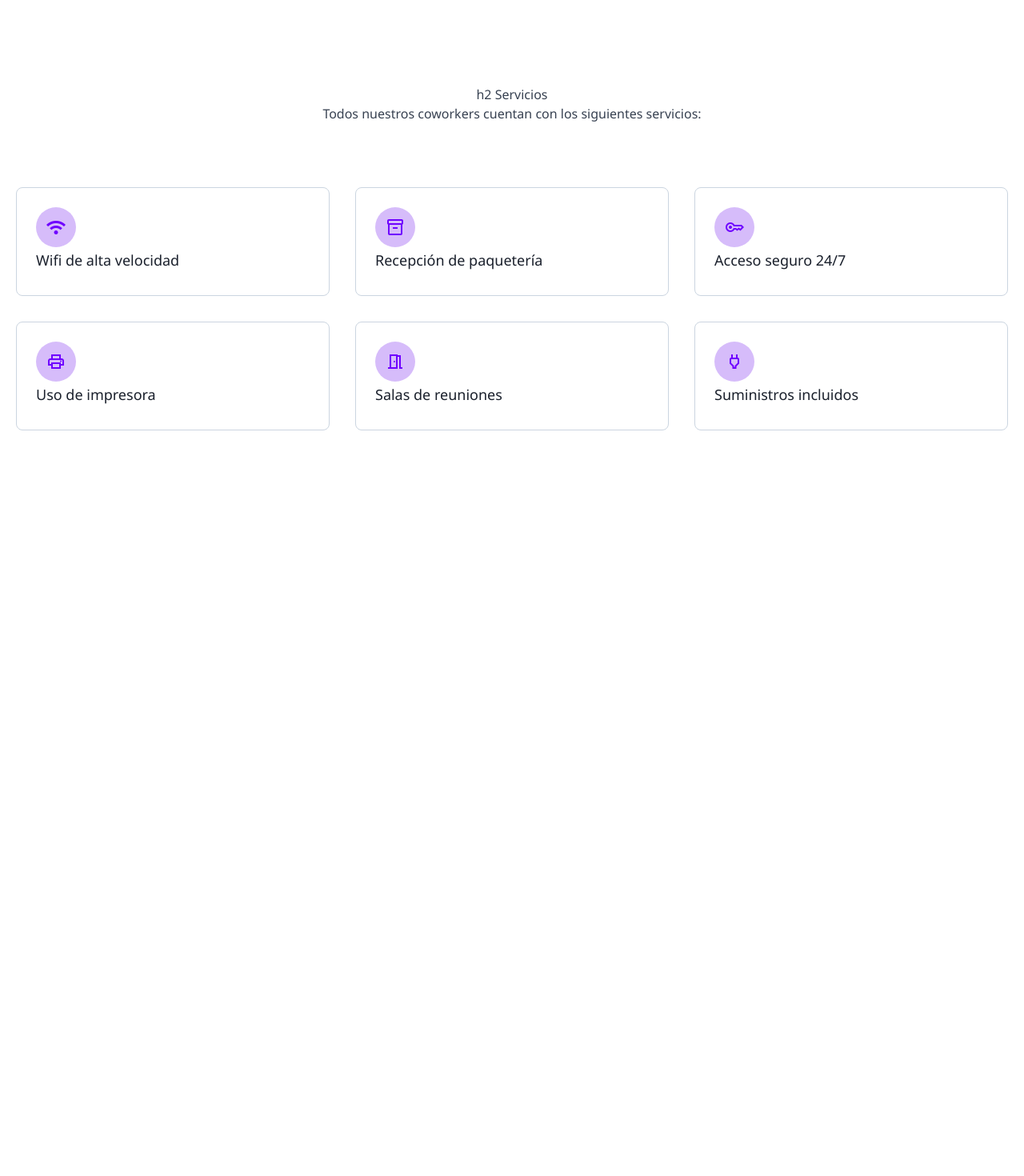
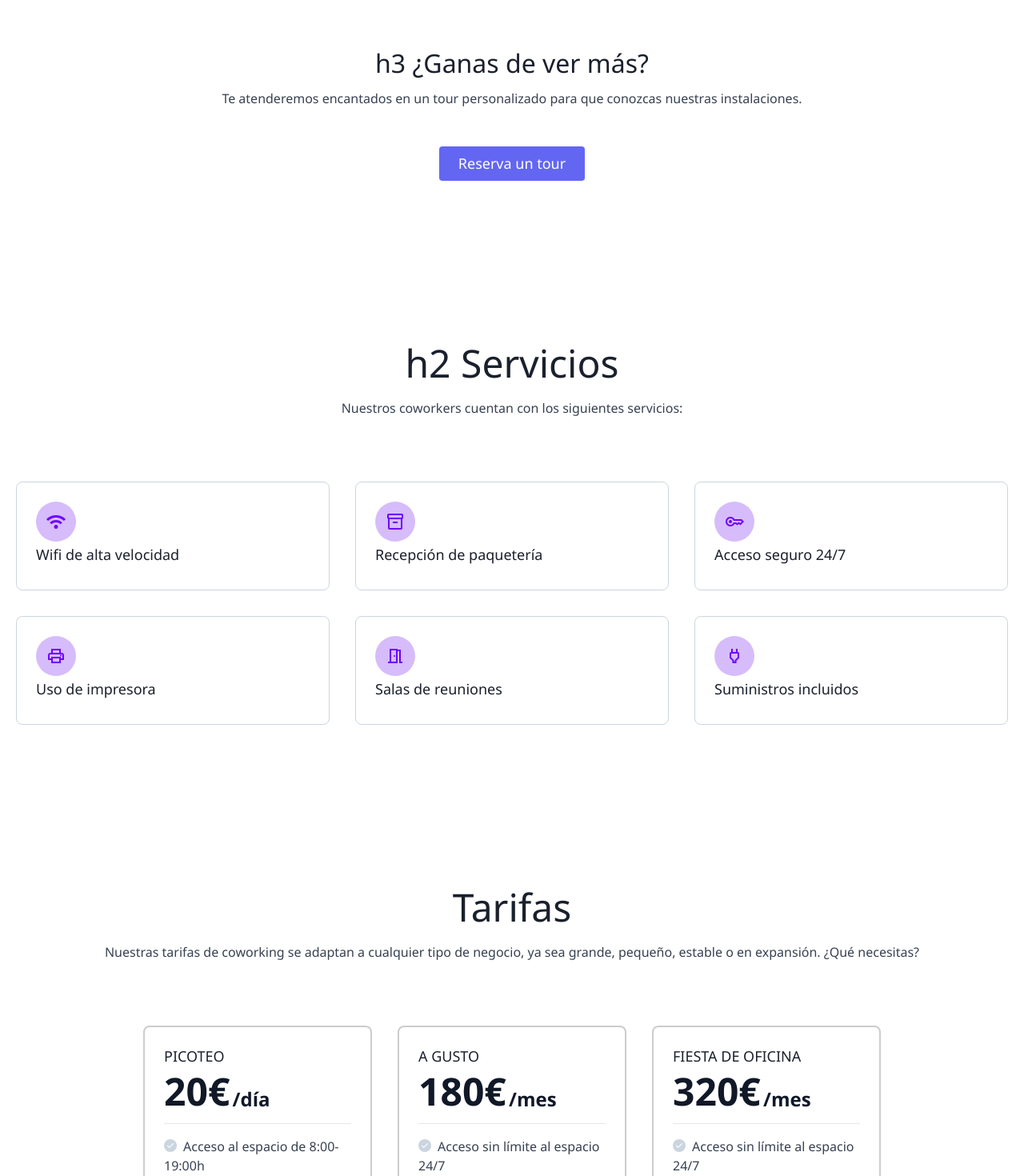
Before and after one commit to marinosrt/Tech4Good_Group10, a React (Create React App) app: page / in a window 1280 px wide. Shown: the part 1300-2770 px from the top of the page at 80% size. Before the commit the page ends 1934 px from the top, so only its background shows below. Built offline with nearby package versions, Linux system fonts and the light colour scheme.

Commit message:
feat: create prices section

```diff
--- a/src/GlobalStyles.js
+++ b/src/GlobalStyles.js
@@ -28,6 +28,38 @@ export const GlobalStyle = createGlobalStyle`
     }
 }
 
+h1 {
+    font-size: 3rem;
+    font-weight: 600;
+    margin-bottom: 1rem;
+
+    @media screen and (min-width: 640px) {
+        font-size: 4rem;
+    }
+}
+
+h2 {
+    font-size: 2.5rem;
+    font-weight: 500;
+    color: #1a202c;
+    margin-bottom: 0.5rem;
+
+    @media (min-width: 640px) {
+        font-size: 3rem;
+    }
+}
+
+h3 {
+    font-size: 1.5rem;
+    font-weight: 500;
+    color: #1a202c;
+    margin-bottom: 0.5rem;
+
+    @media (min-width: 640px) {
+        font-size: 2rem;
+    }
+}
+
 h4 {
     font-size: 1.125rem;
     line-height: 1.5rem;
--- a/src/pages/LandingPage/LandingPage.jsx
+++ b/src/pages/LandingPage/LandingPage.jsx
@@ -4,6 +4,7 @@ import Navbar from '../../components/Navbar/Navbar'
 import Oficina from './components/Oficina/Oficina'
 import BannerContacto from "components/BannerContacto/BannerContacto";
 import Servicios from "./components/Servicios/Servicios";
+import Tarifas from "./components/Tarifas/Tarifas";
 
 const Landing = () => {
 
@@ -17,6 +18,7 @@ const Landing = () => {
                 text={'Te atenderemos encantados en un tour personalizado para que conozcas nuestras instalaciones.'}
                 buttonText={'Reserva un tour'} />
             <Servicios />
+            <Tarifas/>
         </>
     )
 }
--- a/src/pages/LandingPage/components/Oficina/Oficina.jsx
+++ b/src/pages/LandingPage/components/Oficina/Oficina.jsx
@@ -15,10 +15,10 @@ const Oficina = () => {
     return (
 
         <section>
-            <div class="container">
-                <div class="flex flex-col w-full">
+            <div class="container px-5 py-24 mx-auto">
+                <div class="flex flex-col text-center w-full mb-20">
                     <h2>h2 La Oficina</h2>
-                    <p class="lg:w-2/3">Lorem ipsum, dolor sit amet consectetur adipisicing elit. Illum reiciendis, repudiandae laboriosam dolorem consectetur distinctio quo harum tempora odit alias a aliquid veritatis ab neque nulla nostrum provident molestias mollitia!</p>
+                    <p>Descubre nuestras instalaciones de coworking: un espacio moderno y funcional diseñado para inspirarte y hacer crecer tu negocio.</p>
                 </div>
                 {/* <div class="flex flex-wrap">
                     <div class="lg:w-1/3 sm:w-1/2 p-4">
--- a/src/pages/LandingPage/components/Portada/Portada.jsx
+++ b/src/pages/LandingPage/components/Portada/Portada.jsx
@@ -1,12 +1,12 @@
 import React from "react";
-import { Container, Title, Description } from "./Portada.styles";
+import { Container, Description } from "./Portada.styles";
 // import image from '../../../../assets/img/portada.jpg'
 
 const Portada = () => {
 
     return (<>
         <Container>
-            <Title>Microdosing synth tattooed vexillologist</Title>
+            <h1>Microdosing synth tattooed vexillologist</h1>
             <Description>
                 Meggings kinfolk echo park stumptown DIY, kale chips beard jianbing
                 tousled. Chambray dreamcatcher trust fund, kitsch vice godard disrupt
--- a/src/pages/LandingPage/components/Portada/Portada.styles.js
+++ b/src/pages/LandingPage/components/Portada/Portada.styles.js
@@ -18,16 +18,6 @@ export const Container = styled.section`
     }
 `;
 
-export const Title = styled.h1`
-    font-size: 2rem;
-    font-weight: 600;
-    margin-bottom: 1rem;
-
-    @media screen and (min-width: 640px) {
-        font-size: 3rem;
-    }
-`;
-
 export const Description = styled.p`
     font-size: 1.125rem;
     line-height: 1.75rem;
--- a/src/pages/LandingPage/components/Servicios/Servicios.jsx
+++ b/src/pages/LandingPage/components/Servicios/Servicios.jsx
@@ -7,7 +7,7 @@ const Servicios = () => {
             <div class="container px-5 py-24 mx-auto">
                 <div class="flex flex-wrap w-full mb-20 flex-col items-center text-center">
                     <h2>h2 Servicios</h2>
-                    <p>Todos nuestros coworkers cuentan con los siguientes servicios:</p>
+                    <p>Nuestros coworkers cuentan con los siguientes servicios:</p>
                 </div>
                 <div class="flex flex-wrap -m-4">
                     <div class="xl:w-1/3 md:w-1/2 p-4">
--- /dev/null
+++ b/src/pages/LandingPage/components/Tarifas/Tarifas.jsx
@@ -0,0 +1,84 @@
+import React from "react";
+import { Price, IconContainer, FeeContainer, Span } from "./Tarifas.style";
+
+const Tarifas = () => {
+
+    const AllFeesInclude = ['Recepción de paquetería', 'Office equipado', 'Café recién molido', 'Agua, luz, climatización y limpieza'];
+
+    const PicoteoIncludes = ['Acceso al espacio de 8:00-19:00h', 'Mesa flexible', ...AllFeesInclude];
+
+    const AGustoIncludes = ['Acceso sin límite al espacio 24/7', 'Mesa fija en escritorio compartido', ...AllFeesInclude, 'Hasta 100 fotocopias en b/n y 20 en color al mes', 'Salas de reunión: 5h/mes']
+
+    const FiestaOficinaIncludes = ['Acceso sin límite al espacio 24/7', 'Mesa fija en escritorio compartido', ...AllFeesInclude, 'Hasta 250 fotocopias en b/n y 50 en color al mes', 'Salas de reunión: 20h/mes', '50% de descuento en salas de reunión']
+
+    return (
+        <section>
+            <div class="container px-5 py-24 mx-auto">
+                <div class="flex flex-col text-center w-full mb-20">
+                    <h2>Tarifas</h2>
+                    <p>Nuestras tarifas de coworking se adaptan a cualquier tipo de negocio, ya sea grande, pequeño, estable o en expansión. ¿Qué necesitas?</p>
+                </div>
+                <div class="flex flex-wrap justify-center -m-4">
+                    <div class="p-4 xl:w-1/4 md:w-1/2 w-full">
+                        <FeeContainer>
+                            <h4>PICOTEO</h4>
+                            <Price>20€<Span>/día</Span></Price>
+                            {PicoteoIncludes.map((include) => <p class="mb-2">
+                                <IconContainer>
+                                    <span class="material-symbols-outlined text-sm">
+                                        done
+                                    </span>
+                                </IconContainer>
+                                {include}
+                            </p>)}
+                            {/* //TODO link button a modal contacto */}
+                            <button class="flex mt-auto">
+                            Quiero contratarla
+                            </button>
+                        </FeeContainer>
+                    </div>
+
+                    <div class="p-4 xl:w-1/4 md:w-1/2 w-full">
+                        <FeeContainer>
+                            <h4>A GUSTO</h4>
+                            <Price>180€<Span>/mes</Span></Price>
+                            {AGustoIncludes.map((include) => <p class="mb-2">
+                                <IconContainer>
+                                    <span class="material-symbols-outlined text-sm">
+                                        done
+                                    </span>
+                                </IconContainer>
+                                {include}
+                            </p>)}
+                             {/* //TODO link button a modal contacto */}
+                            <button class="flex mt-auto">
+                                Quiero contratarla
+                            </button>
+                        </FeeContainer>
+                    </div>
+
+                    <div class="p-4 xl:w-1/4 md:w-1/2 w-full">
+                        <FeeContainer>
+                            <h4>FIESTA DE OFICINA</h4>
+                            <Price>320€<Span>/mes</Span></Price>
+                            {FiestaOficinaIncludes.map((include) => <p class="mb-2">
+                                <IconContainer>
+                                    <span class="material-symbols-outlined text-sm">
+                                        done
+                                    </span>
+                                </IconContainer>
+                                {include}
+                            </p>)}
+                             {/* //TODO link button a modal contacto */}
+                            <button class="flex mt-auto">
+                            Quiero contratarla
+                            </button>
+                        </FeeContainer>
+                    </div>
+                </div>
+            </div>
+        </section>
+    )
+}
+
+export default Tarifas;
--- /dev/null
+++ b/src/pages/LandingPage/components/Tarifas/Tarifas.style.js
@@ -0,0 +1,43 @@
+import styled from "styled-components";
+
+export const FeeContainer = styled.div`
+    height: 100%;
+    padding: 1.5rem;
+    border-radius: 0.5rem;
+    border: 2px solid #ccc;
+    display: flex;
+    flex-direction: column;
+    position: relative;
+    overflow: hidden;
+`;
+
+export const IconContainer = styled.div`
+    width: 1rem;
+    height: 1rem;
+    margin-right: 0.5rem;
+    display: inline-flex;
+    align-items: center;
+    justify-content: center;
+    background-color: #cbd5e0;
+    color: #fff;
+    border-radius: 50%;
+    flex-shrink: 0;
+`;
+
+export const Price = styled.div`
+    font-size: 3rem;
+    font-weight: 600;
+    color: #111827;
+    line-height: 1;
+    display: flex;
+    align-items: center;
+    padding-bottom: 1rem;
+    margin-bottom: 1rem;
+    border-bottom: 1px solid #E5E7EB;
+`;
+
+export const Span = styled.span`
+    font-size: 1.5rem;
+    align-self: end;
+    padding: 0 0 0.1rem 0.2rem;
+`;
```
